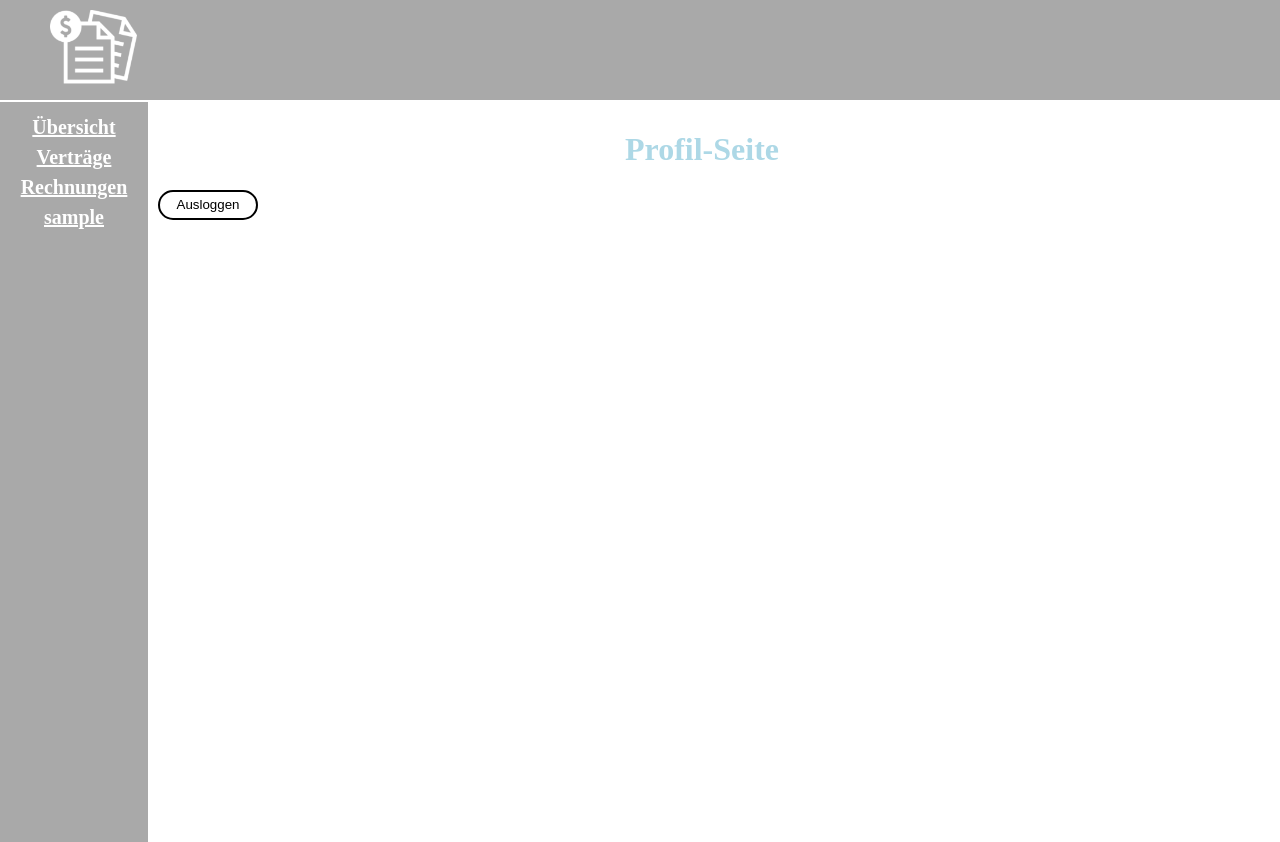
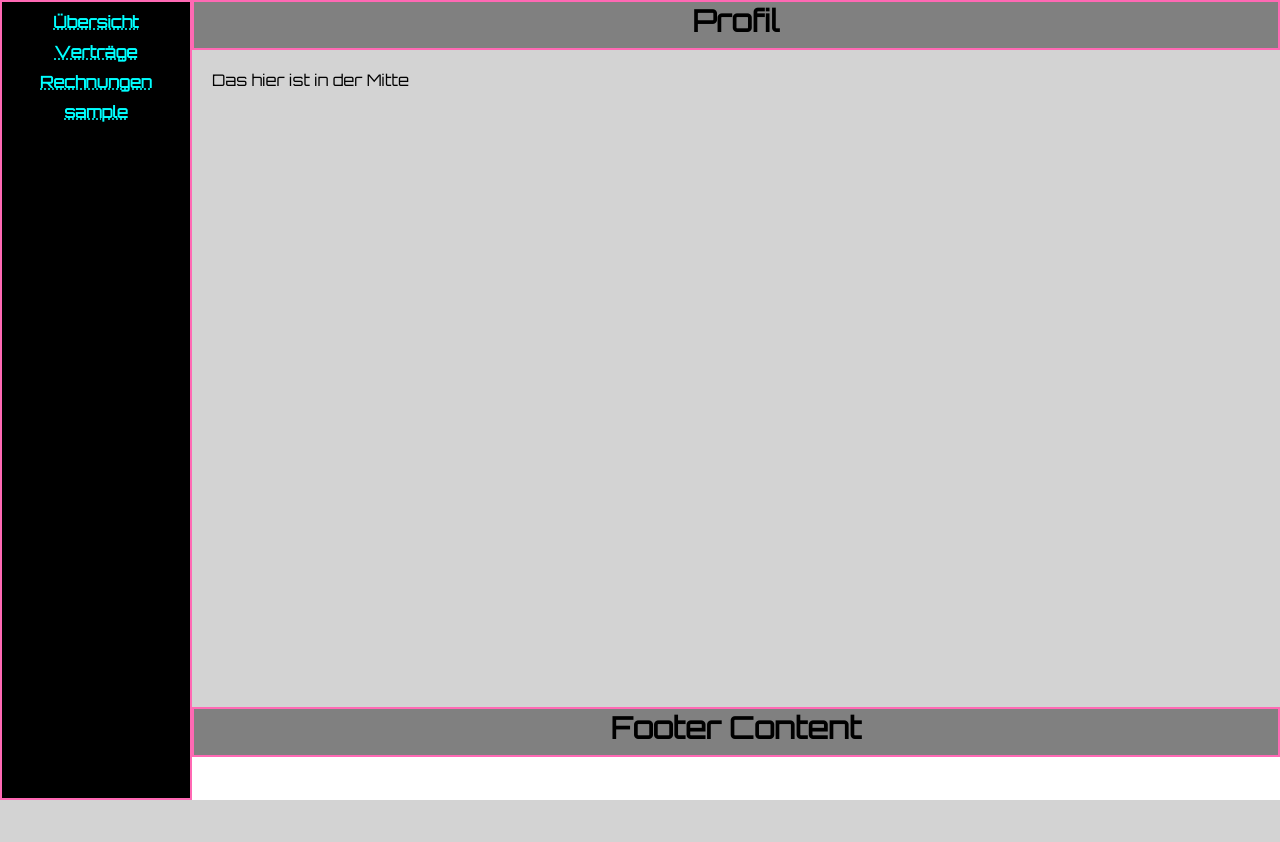
Before and after one commit to TeiNico/WebTech, a PHP site: page /profil.php in a window 1280 px wide. After the commit the page ends 800 px from the top, so only its background shows below. Run offline with PHP 8.4, Linux system fonts and the light colour scheme; the visitor is signed in with stand-in values (Sample User, id 1).

Commit message:
Designänderungen
Änderungen im Design nach Login

```diff
--- a/assets/css/style.css
+++ b/assets/css/style.css
@@ -1,84 +1,76 @@
-html, body{
+@import url('https://fonts.googleapis.com/css?family=Orbitron');
+
+body, html{
 	padding: 0;
 	margin: 0;
-	width: 100%;
-	height: 100%;
+	font-family: 'Orbitron', sans-serif;
 }
 
 #mainContainer{
-	size: initial;
-	position: absolute;
-	display: block;
-	width: 100%;
 	height: 100%;
-}
-
-#topContainer{
-	padding: 10px;
-	position: initial;
-	background-color: darkgrey;
-	width: 100%;
-	height: 10%;
-}
-
-#lowerContainer{
-	display: flex;
-	height: 90%;
 	width: 100%;
 
 }
 
 #menuContainer{
-	display: block;
-	padding: 10px;
-	border-top: 2px solid white;
-	background-color: darkgrey;
-	width: 10%;
+	border: 2px solid #ff69b4;
+	background-color: black;
+	position: fixed;
 	height: 100%;
+	width: 15%;
+	min-width: 160px;
+	box-sizing: border-box;
 }
 
 #contentContainer{
-	padding: 10px;
+
+	float: right;
 	width: 85%;
 	height: 100%;
-	background-color: white;
+	background-color: grey;
+	box-sizing: border-box;
 }
 
-#logo{
-	margin-left: 40px;
-	height: 100%px;
-	width:87px;
+#topContent{
+	height: 50px;
+	min-width: 100%;
+	border: 2px solid #ff69b4;
+	font-weight: bolder;
+	font-size: 30px;
+	text-align: center;
+	box-sizing: border-box;
 }
 
-#headerAccount{
-	display: block;
-	text-align: center;
+
+#mainContent{
+	height: 100%;
+	min-height: 617px;
+	padding: 20px;
+	background-color: lightgrey;
+
 }
 
-#headerAccount h1{
-	color: lightblue;
+#footerContent{
+	height: 50px;
+	min-width: 100%;
+	border: 2px solid #ff69b4;
+	text-align: center;
+	font-weight: bolder;
+	font-size: 30px;
+	box-sizing: border-box;
 }
 
-#logoutButton{
-	color: black;
-	border: 2px solid black;
-	background-color: transparent;
-	border-radius: 30px;
-	width: 100px;
-	height: 30px;
+.menuItem{
+	margin-top: 10px;
+	text-align: center;
 }
 
 .menuItem a{
 	text-decoration: none;
-	color: white;
-	font-weight: bold;
-	padding-top: 5px;
+	font-family: 'Orbitron', sans-serif;
+	font-weight: bolder;
+	text-decoration-color: aqua;
 	text-decoration: underline;
-	text-decoration-color: white;
+	text-decoration-style: dotted;
+	color: aqua;
 }
-
-.menuItem{
-	text-align: center;
-    line-height: 30px;
-    font-size: 20px;
-}
--- a/includes/config.php
+++ b/includes/config.php
@@ -10,5 +10,3 @@
 if (mysqli_connect_errno()) {
     echo "Konnte keine Verbindung herstellen: " . mysqli_connect_errno();
 }
-
- ?>
--- a/includes/handlers/login-handler.php
+++ b/includes/handlers/login-handler.php
@@ -10,13 +10,9 @@ if (isset($_POST['loginButton'])) {
     $loginSuccesfull = $account->login($username, $password);
 
     //Wenn der Login erfolgreich war -> dann wird zur index.php weitergeleitet und Session wird mit username gestartet
-	if($loginSuccesfull) {
+    if ($loginSuccesfull) {
         $_SESSION['userLoggedIn'] = $username;
         header("Location: index.php");
     }
 
-
 }
-
-
- ?>
--- /dev/null
+++ b/includes/lowerContainer.php
@@ -0,0 +1,15 @@
+<!DOCTYPE html>
+<html>
+<head>
+	<title></title>
+</head>
+<body>
+
+				</div>
+				<div id="footerContent"> Footer Content</div>
+			</div>
+		</div><!-- Ende lowerContainer -->
+	</div><!-- Ende mainContainer -->
+
+</body>
+</html>
--- a/includes/menuContainer.php
+++ /dev/null
@@ -1,16 +0,0 @@
-<!DOCTYPE html>
-<html>
-<head>
-	<title></title>
-</head>
-<body>
-
-	<div id="menuContainer">
-				<div class="menuItem"><a href="index.php">Übersicht</a></div>
-				<div class="menuItem"><a href="contracts.php">Verträge</a></div>
-				<div class="menuItem"><a href="bills.php">Rechnungen</a></div>
-				<div class="menuItem"><a href="profil.php"><?php echo $userLoggedIn ?></a></div>
-			</div>
-
-</body>
-</html>
--- a/includes/topContainer.php
+++ b/includes/topContainer.php
@@ -4,15 +4,18 @@
 	<title></title>
 </head>
 <body>
+		<div id="mainContainer">
 
-	<div id="topContainer">
-		<div id="logo">
-			<img src="assets/images/logo.png" width="100%" height="100%">
-		</div>
-	</div>
-	<div id="lowerContainer">
-			<?php include("includes/menuContainer.php") ?>
+			<div id="menuContainer">
+				<div class="menuItem"><a href="index.php">Übersicht</a></div>
+				<div class="menuItem"><a href="contracts.php">Verträge</a></div>
+				<div class="menuItem"><a href="bills.php">Rechnungen</a></div>
+				<div class="menuItem"><a href="profil.php"><?php echo $userLoggedIn ?></a></div>
+			</div>
+
 			<div id="contentContainer">
+				<div id="topContent"> <?php echo $sidename ?></div>
+				<div id="mainContent">
 
 </body>
 </html>
--- a/profil.php
+++ b/profil.php
@@ -1,11 +1,13 @@
 <?php
-	include("includes/config.php");
+include "includes/config.php";
 
 if (isset($_SESSION['userLoggedIn'])) {
     $userLoggedIn = $_SESSION['userLoggedIn'];
 } else {
     header("Location: register.php");
 }
+
+$sidename = "Profil";
 
 ?>
 
@@ -16,18 +18,11 @@
 	<link rel="stylesheet" type="text/css" href="assets/css/style.css">
 </head>
 <body>
-	<div id="mainContainer">
 <?php include("includes/topContainer.php") ?>
 
-		<div id="headerAccount"><h1>Profil-Seite</h1></div>
-		<div id="logoutButtonContainer"><button id="logoutButton">Ausloggen</button></div>
+Das hier ist in der Mitte
 
+<?php include("includes/lowerContainer.php") ?>
 
-
-
-
-			</div>
-		</div>
-	</div>
 </body>
 </html>
```
Also changed, not shown: bills.php (+5 -9 lines), contracts.php (+7 -6 lines), includes/classes/Account.php (+23 -15 lines), includes/classes/Bills.php (added, +21 -0 lines), includes/classes/Contracts.php (added, +23 -0 lines), includes/handlers/register-handler.php (+12 -11 lines), index.php (+5 -9 lines), register.php (+15 -16 lines). Lines whose indentation alone changed are shown as unchanged.
